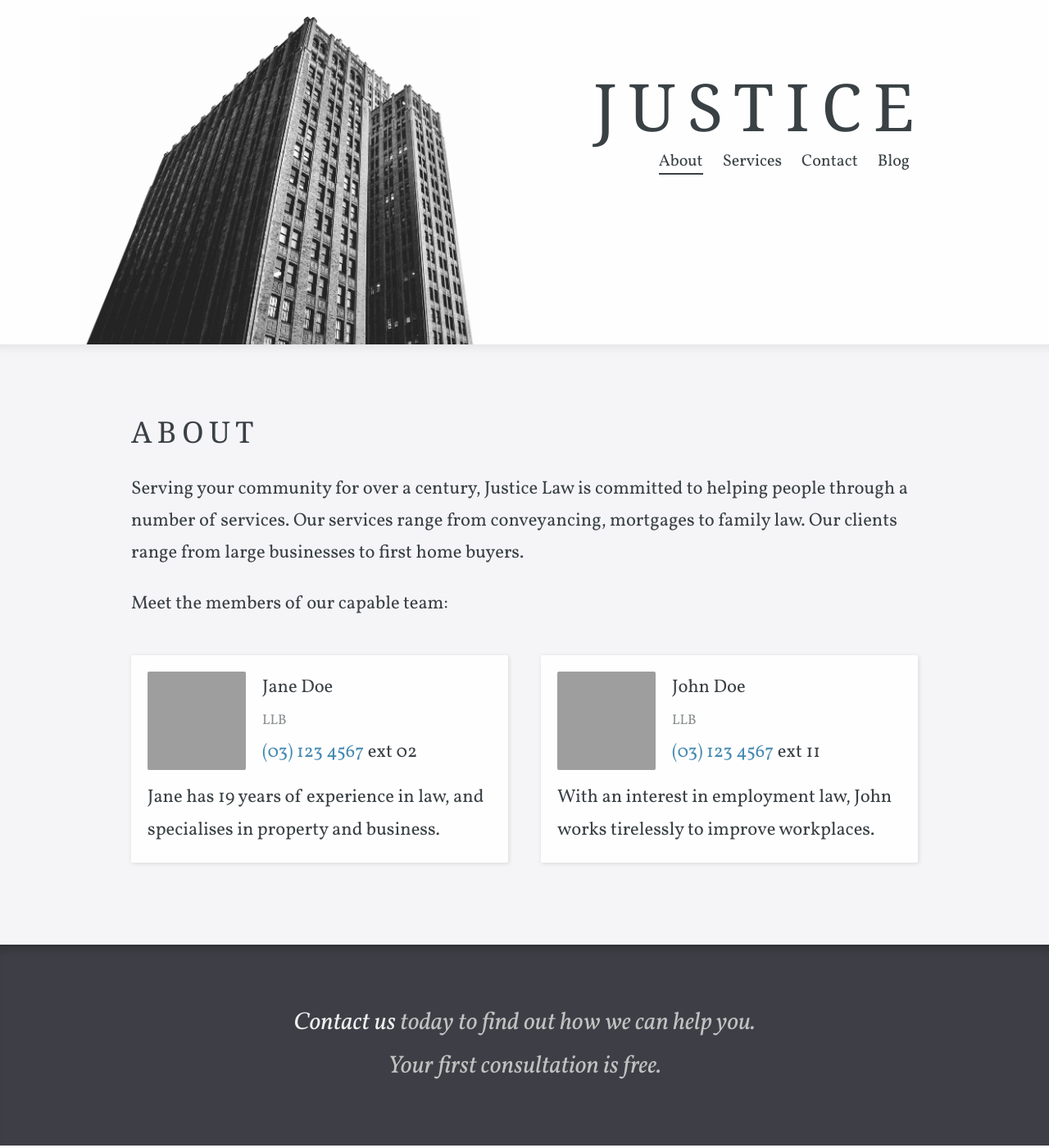
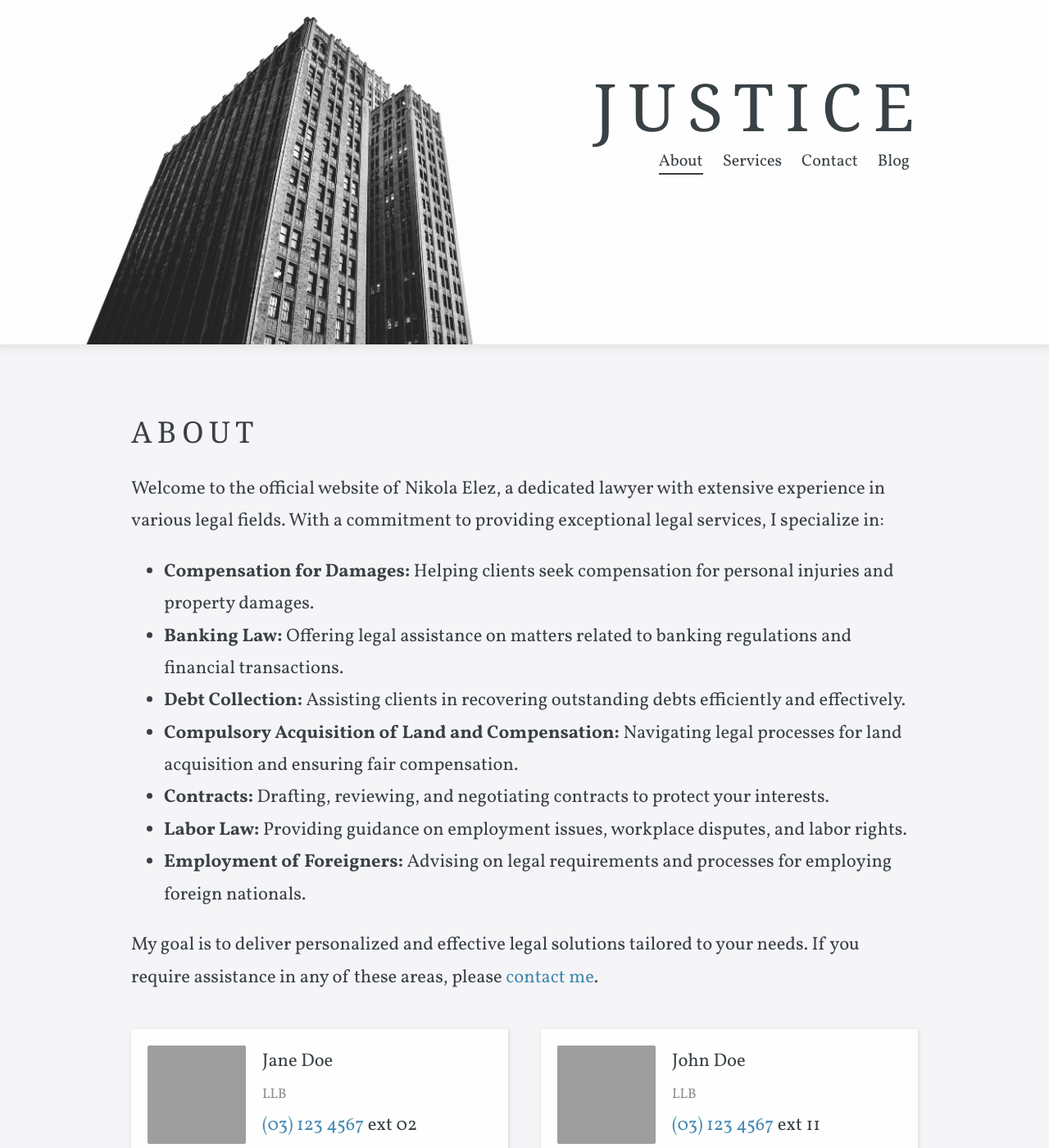
Before and after one commit to cryptonikki/cryptonikki.github.io, a Jekyll site: the page built from about.html, in a window 1280 px wide and 1400 px high. Shown: the whole window at 82% size. Built offline with Jekyll 4.4.1, drawn with Linux system fonts in a browser that asks for light colours; some web fonts are replaced; grey boxes are pictures that could not be loaded.

Commit message:
update about.html with the explanation of my field of work

```diff
--- a/about.html
+++ b/about.html
@@ -9,11 +9,20 @@ navigation_order: 1
 
 <div class="editable">
 	<p>
-		Serving your community for over a century, Justice Law is committed to helping people through a number of services.
-		Our services range from conveyancing, mortgages to family law. Our clients range from large businesses to first home buyers.
+		Welcome to the official website of Nikola Elez, a dedicated lawyer with extensive experience in various legal fields. With a commitment to providing exceptional legal services, I specialize in:
 	</p>
-
-	<p>Meet the members of our capable team:</p>
+	<ul>
+		<li><strong>Compensation for Damages:</strong> Helping clients seek compensation for personal injuries and property damages.</li>
+		<li><strong>Banking Law:</strong> Offering legal assistance on matters related to banking regulations and financial transactions.</li>
+		<li><strong>Debt Collection:</strong> Assisting clients in recovering outstanding debts efficiently and effectively.</li>
+		<li><strong>Compulsory Acquisition of Land and Compensation:</strong> Navigating legal processes for land acquisition and ensuring fair compensation.</li>
+		<li><strong>Contracts:</strong> Drafting, reviewing, and negotiating contracts to protect your interests.</li>
+		<li><strong>Labor Law:</strong> Providing guidance on employment issues, workplace disputes, and labor rights.</li>
+		<li><strong>Employment of Foreigners:</strong> Advising on legal requirements and processes for employing foreign nationals.</li>
+	</ul>
+	<p>
+		My goal is to deliver personalized and effective legal solutions tailored to your needs. If you require assistance in any of these areas, please <a href="{{ '/contact' | absolute_url }}">contact me</a>.
+	</p>
 </div>
 
 <p class="editor-link"><a href="cloudcannon:collections/_staff_members" class="btn"><strong>&#9998;</strong> Update Staff Members</a></p>
```
